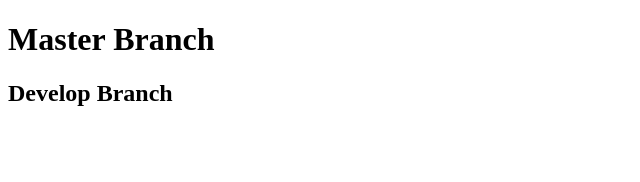
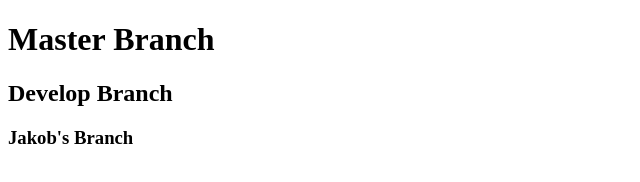
Before and after one commit to jakobamstutz/teamGit, a plain HTML site: page index.html in a window 1280 px wide. Shown: the whole page, without its empty margins (0-640 px from the left). Drawn offline with Linux system fonts and the light colour scheme.

Commit message:
Jakob's Branch

```diff
--- a/index.html
+++ b/index.html
@@ -10,6 +10,7 @@
 
     <h1>Master Branch</h1>
     <h2>Develop Branch</h2>
+    <h3>Jakob's Branch</h3>
 
 </body>
 </html>
```
